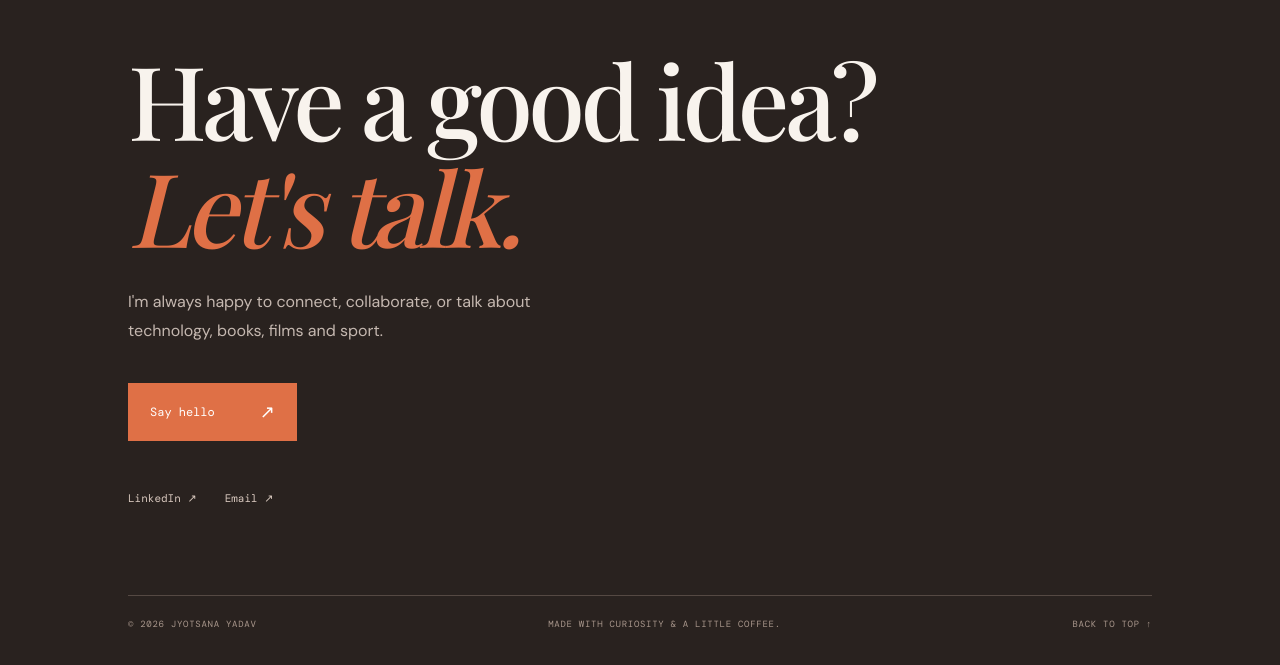
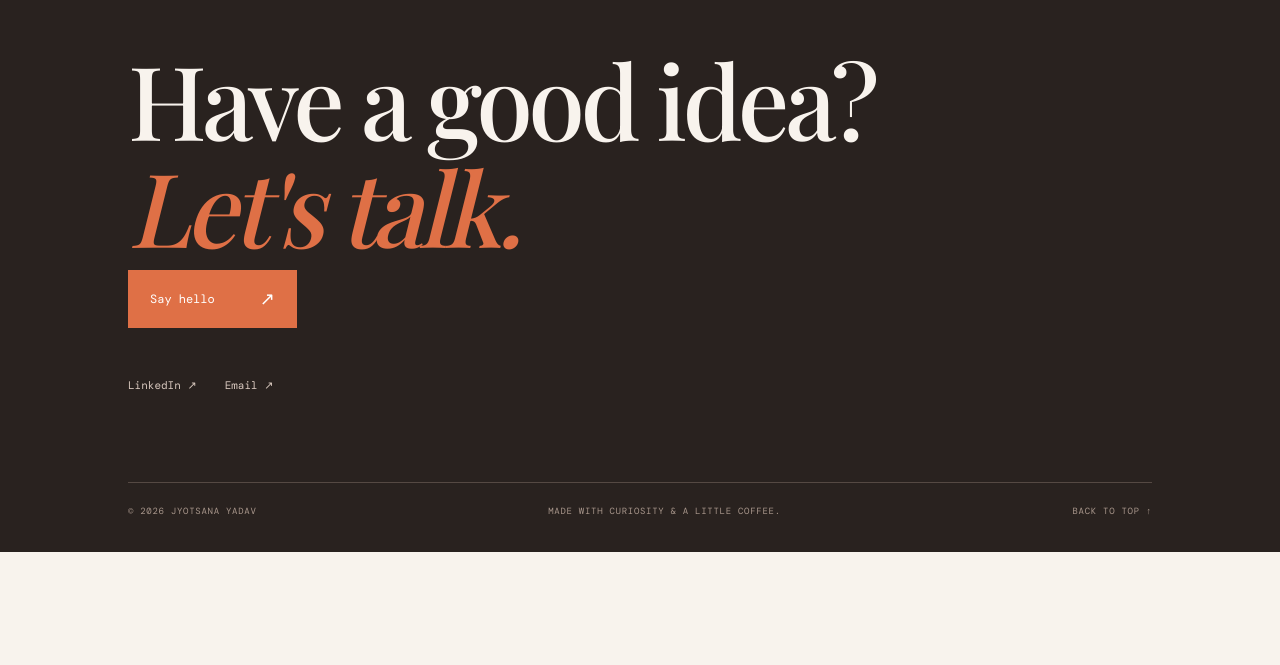
Before and after one commit to jyotsanayadav/journel, a plain HTML site: page index.html in a window 1280 px wide. Shown: the part 4380-5045 px from the top of the page. After the commit the page ends 4932 px from the top, so only its background shows below. Drawn offline with nearby package versions, Linux system fonts and the light colour scheme; a web font is replaced by a local one.

Commit message:
Remove collaboration sentence from contact section
Removed a sentence about connecting and collaborating.

```diff
--- a/index.html
+++ b/index.html
@@ -100,7 +100,6 @@
     <section class="contact section-pad" id="contact">
       <p class="eyebrow"></p>
       <h2>Have a good idea?<br><em>Let's talk.</em></h2>
-      <p>I'm always happy to connect, collaborate, or talk about technology, books, films and sport.</p>
       <a class="contact-button" href="mailto:jyotsanayadav2801@gmail.com">Say hello <span>↗</span></a>
       <div class="social-links">
         <a href="https://www.linkedin.com/in/jyotsana-yadav-7b5b51440/" target="_blank" rel="noreferrer">LinkedIn ↗</a>
```
